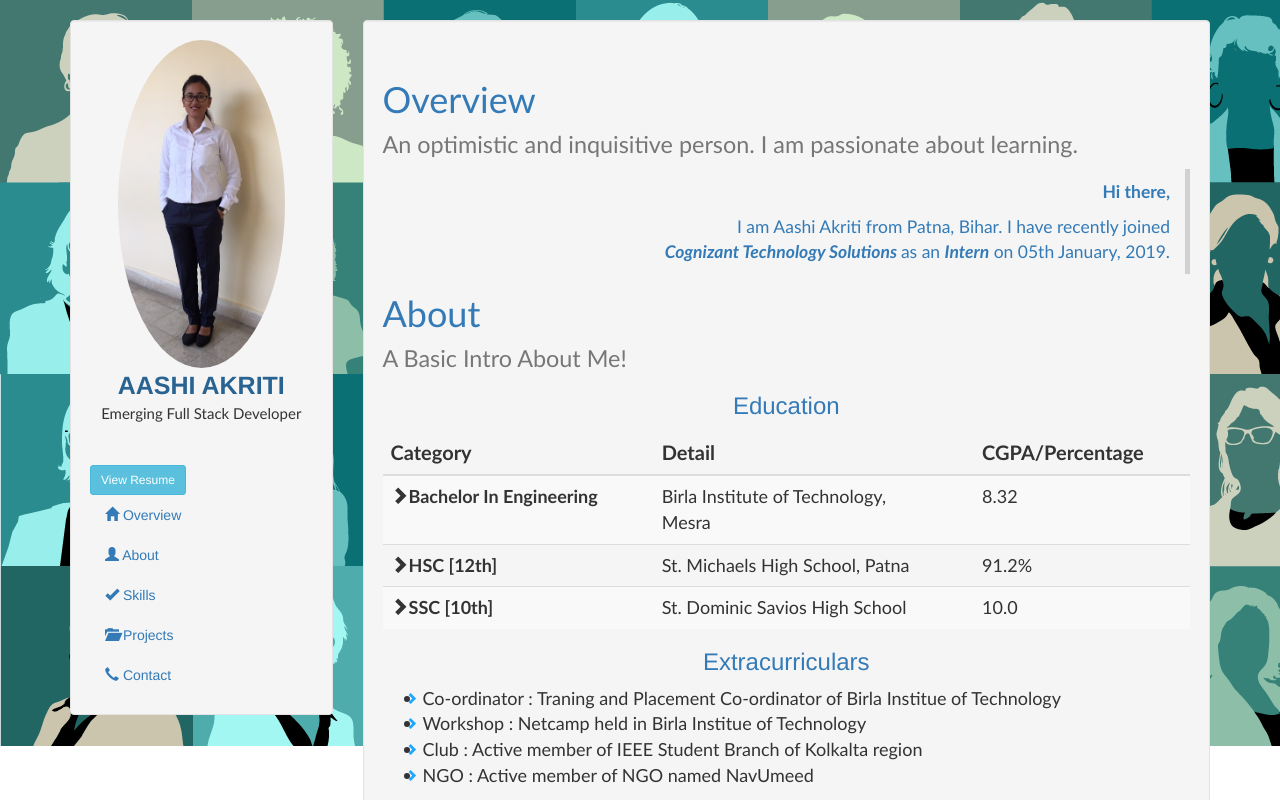
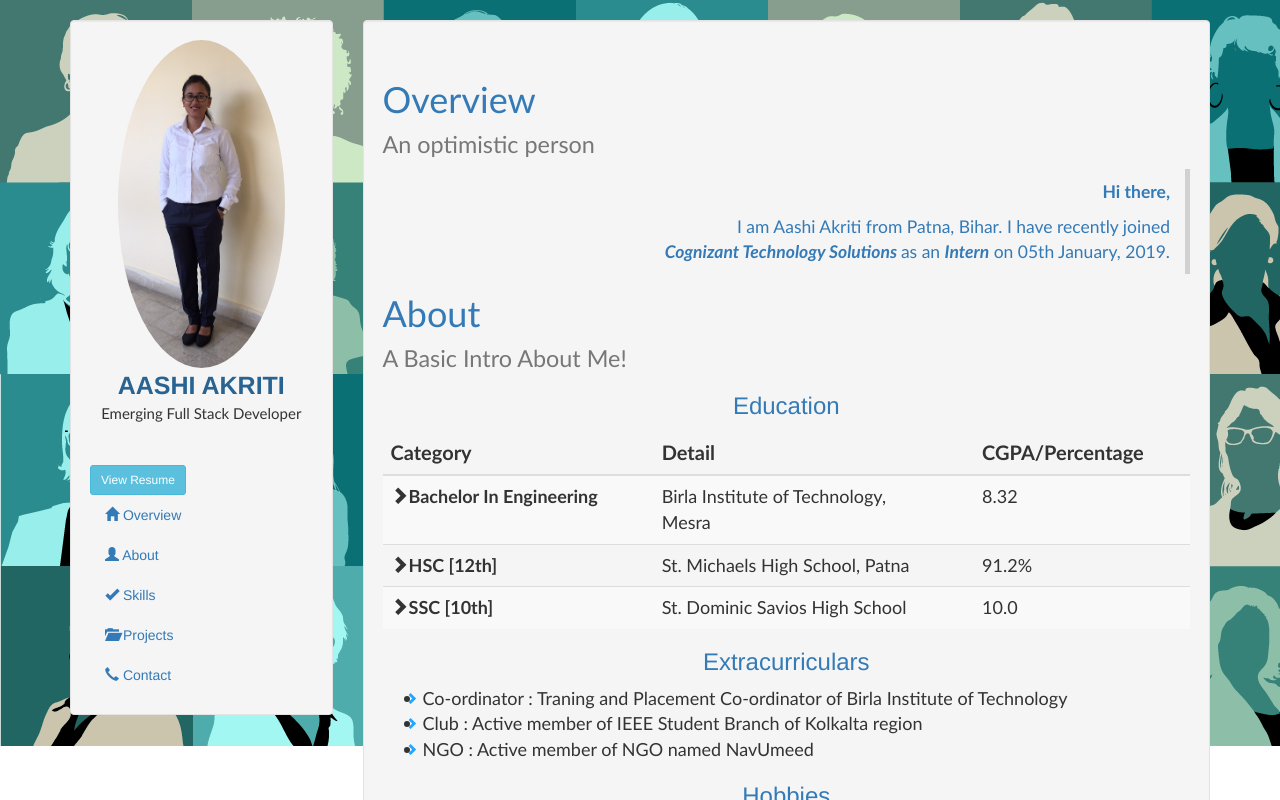
Before and after one commit to AashiAkriti/AashiAkriti.github.io, a plain HTML site: page index.html in a window 1280 px wide. Shown: the top 800 px of the page. Drawn offline with nearby package versions, Linux system fonts and the light colour scheme.

Commit message:
Update index.html

```diff
--- a/index.html
+++ b/index.html
@@ -80,7 +80,7 @@
                         <div class="progress1">
                             <div class="progress-bar" role="progressbar" style="width: 100%" aria-valuenow="100" aria-valuemin="0" aria-valuemax="100"></div>
                         </div>
-                        <h1 class="text-primary" style="font-family: 'Calibri'"><a name="overview"></a>Overview<br><small>An optimistic and inquisitive person. I am passionate about learning.</small></h1>
+                        <h1 class="text-primary" style="font-family: 'Calibri'"><a name="overview"></a>Overview<br><small>An optimistic person</small></h1>
                         <blockquote class="blockquote-reverse">
                             <p class="text-primary" style="font-family: 'Calibri'"><b>Hi there,</b></p>
                             <p class="text-primary" style="font-family: 'Calibri'">I am Aashi Akriti from Patna, Bihar. I have recently joined<br> <i><b>Cognizant Technology Solutions </b></i>as an <i><b>Intern</b></i> on 05th January, 2019.
@@ -125,8 +125,8 @@
                         <h3 align="middle" class="text-primary">Extracurriculars</h3>
                         <ul class="custom-bullet">
 
-                            <li style="font-family: 'Calibri'; font-size: 18px">Co-ordinator : Traning and Placement Co-ordinator of Birla Institue of Technology</li>
-						    <li style="font-family: 'Calibri'; font-size: 18px">Workshop : Netcamp held in Birla Institue of Technology</li>
+                            <li style="font-family: 'Calibri'; font-size: 18px">Co-ordinator : Traning and Placement Co-ordinator of Birla Institute of Technology</li>
+
                             <li style="font-family: 'Calibri'; font-size: 18px">Club : Active member of IEEE Student Branch of Kolkalta region</li>
                             <li style="font-family: 'Calibri'; font-size: 18px">NGO : Active member of  NGO named NavUmeed</li>
 
```
